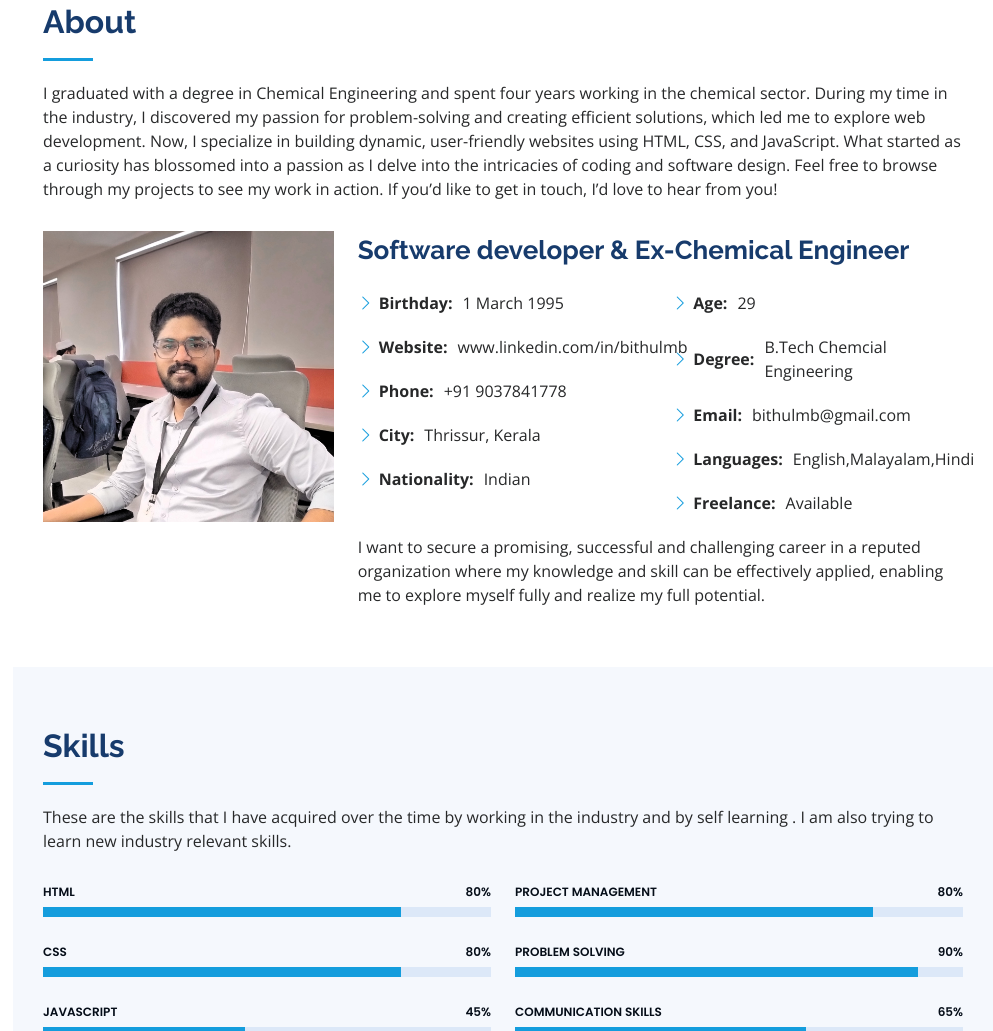
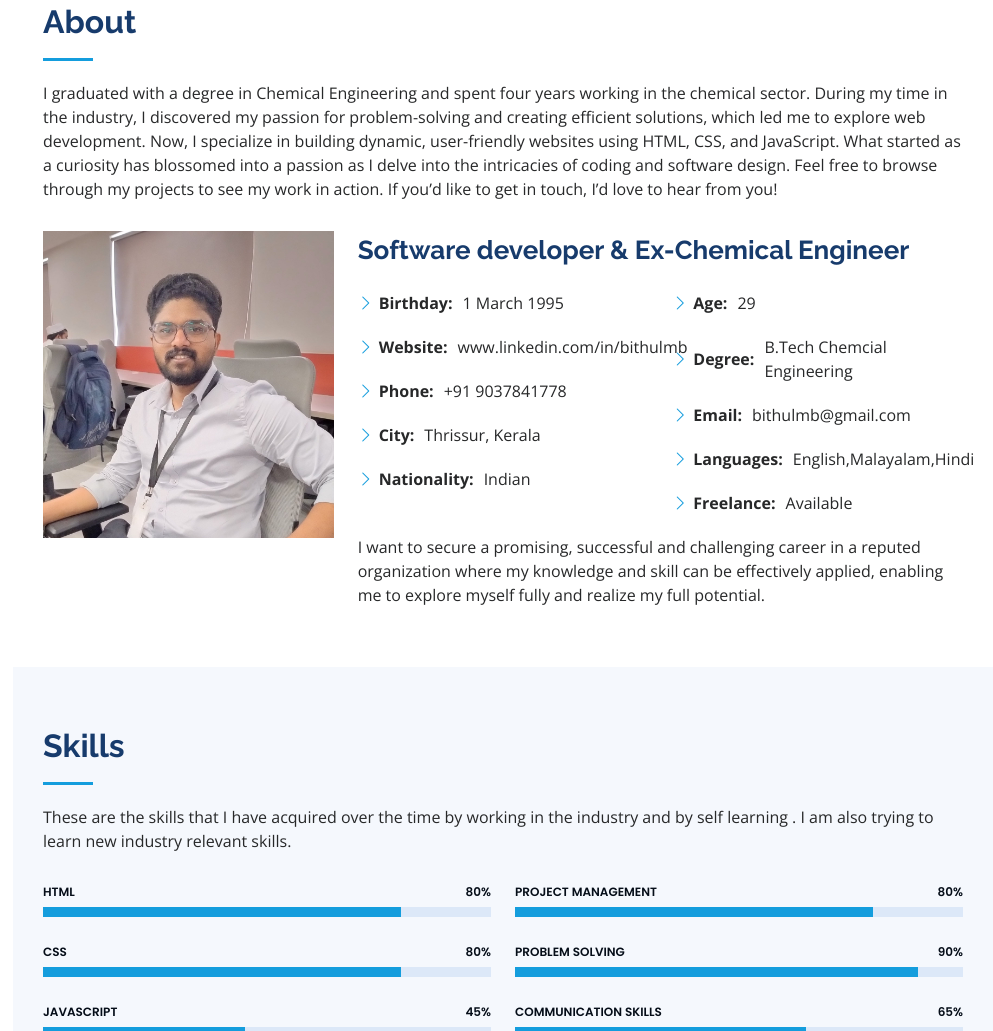
Before and after one commit to bithulmb/My-Portfolio-Website, a plain HTML site: page index.html in a window 1280 px wide. Shown: the part 857-1888 px from the top of the page, without its empty margins (287-1280 px from the left). Drawn offline with nearby package versions, Linux system fonts and the light colour scheme.

Commit message:
second commit

```diff
--- a/index.html
+++ b/index.html
@@ -97,7 +97,7 @@
 
         <div class="row">
           <div class="col-lg-4" data-aos="fade-right">
-            <img src="assets/img/profile pic.jpg" class="img-fluid" alt="">
+            <img src="assets/img/pro pic.jpg" class="img-fluid" alt="">
           </div>
           <div class="col-lg-8 pt-4 pt-lg-0 content mt-1" data-aos="fade-left">
             <h3>Software developer  &#38; Ex-Chemical Engineer</h3>
```
Also changed, not shown: assets/img/pro pic.jpg (added).
